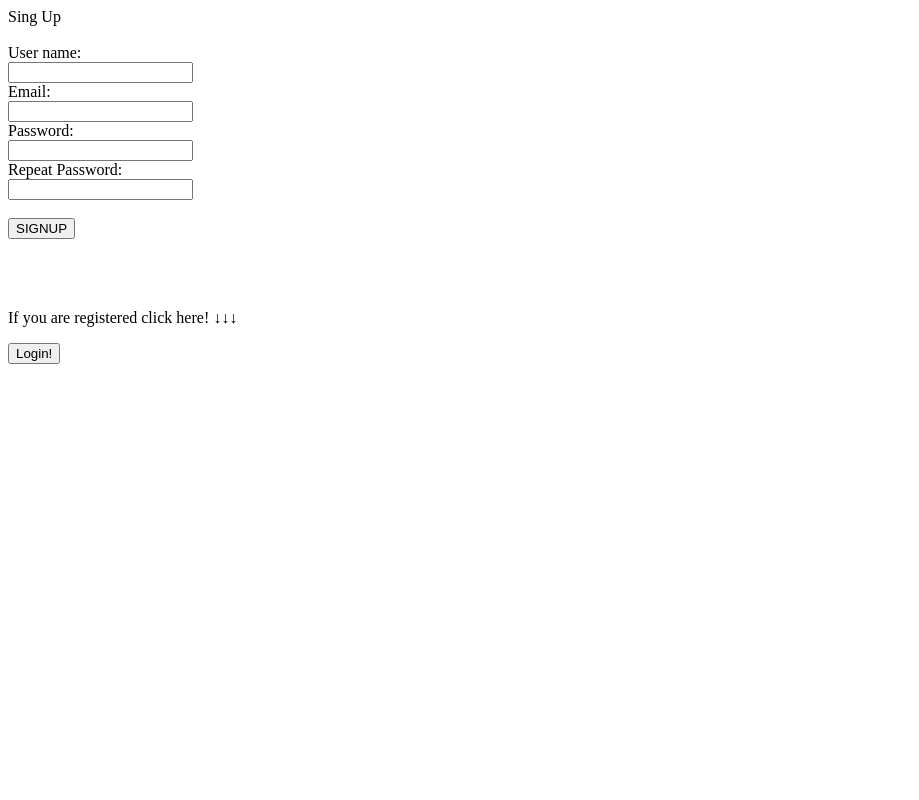
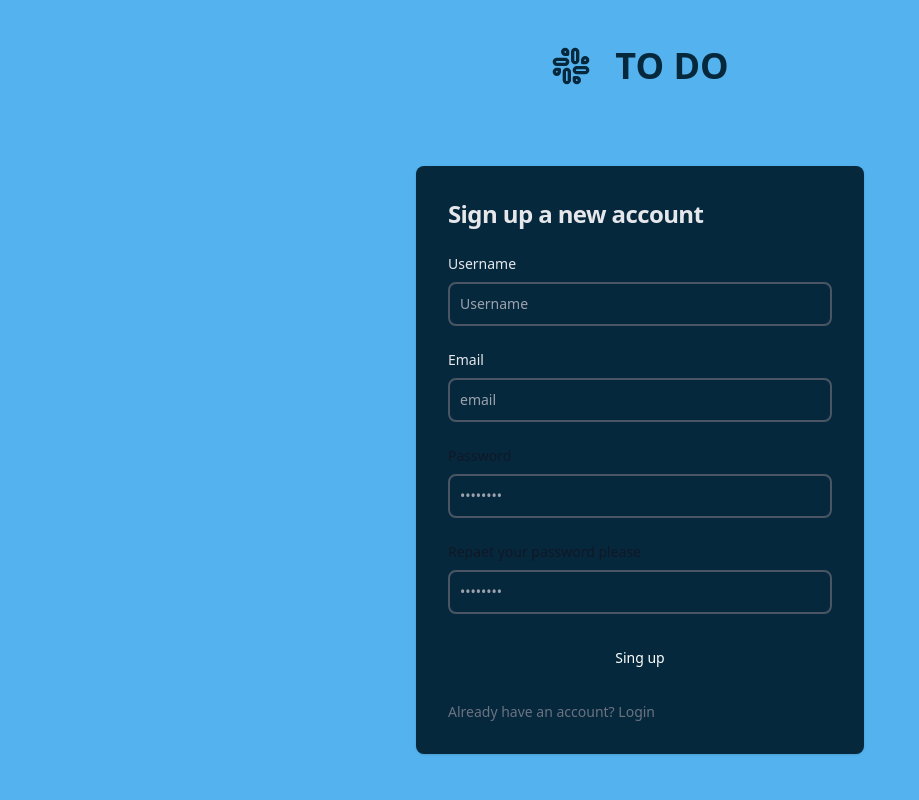
Before and after one commit to rodrisaiz/Sprint-3.-Developer, a PHP site: page /register in a window 1280 px wide. Shown: the whole page, without its empty margins (0-919 px from the left). Run offline with PHP 8.4, Linux system fonts and the light colour scheme; some libraries are stand-ins or nearby versions.

Commit message:
View of registe with error administration

```diff
--- a/Developers Team/app/views/scripts/user/index.phtml
+++ b/Developers Team/app/views/scripts/user/index.phtml
@@ -24,7 +24,7 @@
               </h1>
               <form class="space-y-4 md:space-y-6" action="/web/login" method="post">
                   <div>
-                    <label for="email" class="block mb-2 text-sm font-medium text-gray-200">Your email</label>
+                    <label for="email" class="block mb-2 text-sm font-medium text-gray-200">Email</label>
 
                       <?php
 
@@ -59,11 +59,11 @@
 
                         if($errorCheck == "notExistingEmail"){
 
-                          echo  '<label for="pwd" class="block mb-2 text-sm font-medium text-gray-900 dark:text-white">The email it is not registered. Please sign up!</label>';
+                          echo  '<label for="erro 1" class="block mb-2 text-sm font-medium text-gray-900 dark:text-white">The email it is not registered. Please sign up!</label>';
 
                         }elseif($errorCheck == "autentication"){
 
-                          echo  '<label for="pwd" class="block mb-2 text-sm font-medium text-gray-900 dark:text-white">Wrong password. Please try again!</label>';
+                          echo  '<label for="error 2" class="block mb-2 text-sm font-medium text-gray-900 dark:text-white">Wrong password. Please try again!</label>';
 
                         }
                     }
--- a/Developers Team/app/views/scripts/user/register.phtml
+++ b/Developers Team/app/views/scripts/user/register.phtml
@@ -4,63 +4,75 @@
   <meta charset="UTF-8">
   <meta http-equiv="X-UA-Compatible" content="IE=edge">
   <meta name="viewport" content="width=device-width, initial-scale=1.0">
-    <title>Login</title>
+  <title>Sign Up</title>
+  <script src="https://cdn.tailwindcss.com"></script>
 </head>
 <body>
 
-
-<form action="/web/signup" method="post">
-
-  <label for="Singup" >Sing Up</label><br><br>
-
-  <label for="uid">User name:</label><br>
+<section class="bg-[#54b3ee]">
+  <div class="flex flex-col items-center justify-center px-6 py-8 mx-auto md:h-screen lg:py-0">
+      <a href="#" class="flex items-center mb-20 text-4xl font-semibold text-[#06283D]">
+          <div class="flex space-x-4 mr-6 ">
+          <svg class="h-10 w-10 text-[#06283D]"  viewBox="0 0 24 24"  fill="none"  stroke="currentColor"  stroke-width="2"  stroke-linecap="round"  stroke-linejoin="round">  <path d="M14.5 10c-.83 0-1.5-.67-1.5-1.5v-5c0-.83.67-1.5 1.5-1.5s1.5.67 1.5 1.5v5c0 .83-.67 1.5-1.5 1.5z" />  <path d="M20.5 10H19V8.5c0-.83.67-1.5 1.5-1.5s1.5.67 1.5 1.5-.67 1.5-1.5 1.5z" />  <path d="M9.5 14c.83 0 1.5.67 1.5 1.5v5c0 .83-.67 1.5-1.5 1.5S8 21.33 8 20.5v-5c0-.83.67-1.5 1.5-1.5z" />  <path d="M3.5 14H5v1.5c0 .83-.67 1.5-1.5 1.5S2 16.33 2 15.5 2.67 14 3.5 14z" />  <path d="M14 14.5c0-.83.67-1.5 1.5-1.5h5c.83 0 1.5.67 1.5 1.5s-.67 1.5-1.5 1.5h-5c-.83 0-1.5-.67-1.5-1.5z" />  <path d="M15.5 19H14v1.5c0 .83.67 1.5 1.5 1.5s1.5-.67 1.5-1.5-.67-1.5-1.5-1.5z" />  <path d="M10 9.5C10 8.67 9.33 8 8.5 8h-5C2.67 8 2 8.67 2 9.5S2.67 11 3.5 11h5c.83 0 1.5-.67 1.5-1.5z" />  <path d="M8.5 5H10V3.5C10 2.67 9.33 2 8.5 2S7 2.67 7 3.5 7.67 5 8.5 5z" /></svg>
+          </div>
+          TO DO
+      </a>
+      <div class="w-full rounded-lg shadow  md:mt-0 sm:max-w-md xl:p-0 bg-[#06283D] border-gray-700">
+          <div class="p-6 space-y-4 md:space-y-6 sm:p-8">
+              <h1 class="text-xl font-bold leading-tight tracking-tight text-gray-200 md:text-2xl ">
+                  Sign up a new account
+              </h1>
+              <form class="space-y-4 md:space-y-6" action="/web/signup" method="post">
+                <div>
+                    <label for="uid" class="block mb-2 text-sm font-medium text-gray-200">Username</label>
 
                       <?php
 
                       if(isset($_GET['uid'])){
                         $uid = $_GET['uid'];
 
-
-    echo '<input type="text" id="uid" name="uid" value="'.$uid.'"><br>';
-
+                        echo '<input type="uid" name="uid" id="uid" value="'.$uid.'" class="bg-blue border-2 border-gray-100  sm:text-sm rounded-lg focus:ring-primary-600 focus:border-primary-600 block w-full p-2.5 bg-[#06283D] border-gray-600 placeholder-gray-400 text-white focus:ring-blue-500 focus:border-blue-500" placeholder=".$uid.">';
 
                       }else{
 
-    echo '<input type="text" id="uid" name="uid" ><br>';
+                        echo '<input type="uid" name="uid" id="uid" class="bg-blue border-2 border-gray-100  sm:text-sm rounded-lg focus:ring-primary-600 focus:border-primary-600 block w-full p-2.5 bg-[#06283D] border-gray-600 placeholder-gray-400 text-white focus:ring-blue-500 focus:border-blue-500" placeholder="Username">';
+
                       }
 
                       ?>
 
-
-  <label for="email">Email:</label><br>
+                  </div>
+                  <div>
+                    <label for="email" class="block mb-2 text-sm font-medium text-gray-200">Email</label>
 
                       <?php
 
                       if(isset($_GET['email'])){
                         $email = $_GET['email'];
 
-    echo '<input type="text" id="email" name="email" value="'.$email.'"><br>';
+                        echo '<input type="email" name="email" id="email" value="'.$email.'" class="bg-blue border-2 border-gray-100  sm:text-sm rounded-lg focus:ring-primary-600 focus:border-primary-600 block w-full p-2.5 bg-[#06283D] border-gray-600 placeholder-gray-400 text-white focus:ring-blue-500 focus:border-blue-500" placeholder=".$email.">';
 
                       }else{
 
-    echo '<input type="text" id="email" name="email" value=""><br>';
+                        echo '<input type="email" name="email" id="email" class="bg-blue border-2 border-gray-100  sm:text-sm rounded-lg focus:ring-primary-600 focus:border-primary-600 block w-full p-2.5 bg-[#06283D] border-gray-600 placeholder-gray-400 text-white focus:ring-blue-500 focus:border-blue-500"  placeholder="email">';
+
                       }
 
                       ?>
 
-  <label for="pwd">Password:</label><br>
-  <input type="text" id="pwd" name="pwd" value=""><br>
-  <label for="pwdrepeat">Repeat Password:</label><br>
-  <input type="text" id="pwdrepeat" name="pwdrepeat" value=""><br><br>
-
-  <button type="submit" name="submit">SIGNUP</button>
-
-
+                  </div>
+                  <div>
+                      <label for="pwd" class="block mb-2 text-sm font-medium text-gray-900 dark:text-white">Password</label>
+                      <input type="pwd" name="pwd" id="pwd" placeholder="••••••••" class="bg-blue border-2 border-gray-100  sm:text-sm rounded-lg focus:ring-primary-600 focus:border-primary-600 block w-full p-2.5 bg-[#06283D] border-gray-600 placeholder-gray-400 text-white focus:ring-blue-500 focus:border-blue-500" placeholder="password">
+                  </div>
+                  <div>
+                      <label for="pwdrepeat" class="block mb-2 text-sm font-medium text-gray-900 dark:text-white">Repaet your password please</label>
+                      <input type="pwdrepeat" name="pwdrepeat" id="pwdrepeat" placeholder="••••••••" class="bg-blue border-2 border-gray-100  sm:text-sm rounded-lg focus:ring-primary-600 focus:border-primary-600 block w-full p-2.5 bg-[#06283D] border-gray-600 placeholder-gray-400 text-white focus:ring-blue-500 focus:border-blue-500" placeholder="password">
+                  </div>
 
                   <?php
 
                     if(!isset($_GET['error'])){
-
 
                     }else{
 
@@ -68,49 +80,40 @@ if(!isset($_GET['error'])){
 
                       if($errorCheck == "emotyInputs"){
 
-      echo "<p> You have leave some empty fields. Please try again! </p>";
+                        echo  '<label for="error 1" class="block mb-2 text-sm font-medium text-gray-900 dark:text-white">You have leave some empty fields. Please try again!</label>';
 
                       }elseif($errorCheck == "invalidUid"){
 
-      echo "<p> You have used some invalid character for the username. Please try again! </p>";
+                        echo  '<label for="error 1" class="block mb-2 text-sm font-medium text-gray-900 dark:text-white">You have used some invalid character for the username. Please try again!</label>';
 
                       }elseif($errorCheck == "invalidEmail"){
 
-      echo "<p> You have used some invalid character for the email. Please try again! </p>";
+                        echo  '<label for="error 1" class="block mb-2 text-sm font-medium text-gray-900 dark:text-white">You have used some invalid character for the email. Please try again!</label>';
 
                       }elseif($errorCheck == "pwdMatch"){
 
-      echo "<p> You password and repeat password does not match. Please try again! </p>";
-
+                        echo  '<label for="error 1" class="block mb-2 text-sm font-medium text-gray-900 dark:text-white">You password and repeat password does not match. Please try again!</label>';
 
                       }elseif($errorCheck == "existingEmail"){
 
-      echo "<p> This email it´s already in use. Please login! </p>";
-
+                      echo  '<label for="error 1" class="block mb-2 text-sm font-medium text-gray-900 dark:text-white">This email it´s already in use. Please login!</label>';
 
                       }
 
                     }
 
-
                   ?>
 
+                  <button type="submit"  name="submit" class="w-full text-white bg-primary-600 hover:bg-primary-700 focus:ring-4 focus:outline-none focus:ring-primary-300 font-medium rounded-lg text-sm px-5 py-2.5 text-center">Sing up</button>
+                  <p class="text-sm font-light text-gray-500 dark:text-gray-400">
+                      Already have an account? <a href="/web/register" class="font-medium text-primary-500 hover:underline">Login</a>
+                  </p>
               </form>
+          </div>
+      </div>
 
-<form action="/web/">
-
-  <br>
-  <br>
-  <br>
-
-<p> If you are registered click here! ↓↓↓</p>
-<button type="submit" name="submit">Login!</button>
-
-
-</form>
-
-
-
+  </div>
+</section>
 
 </body>
 </html>
```
Lines whose indentation alone changed are shown as unchanged.
